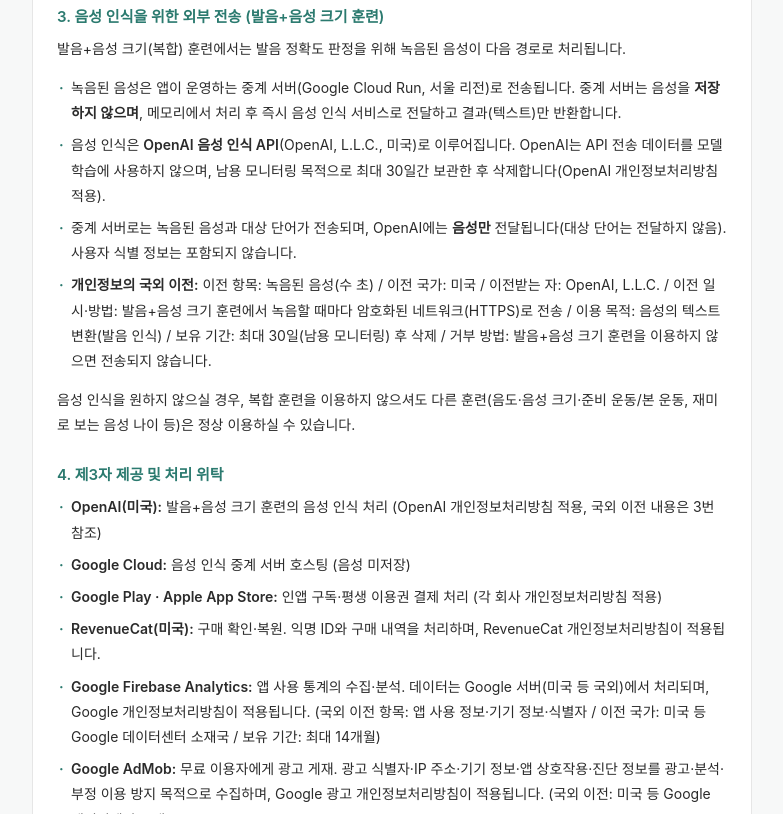
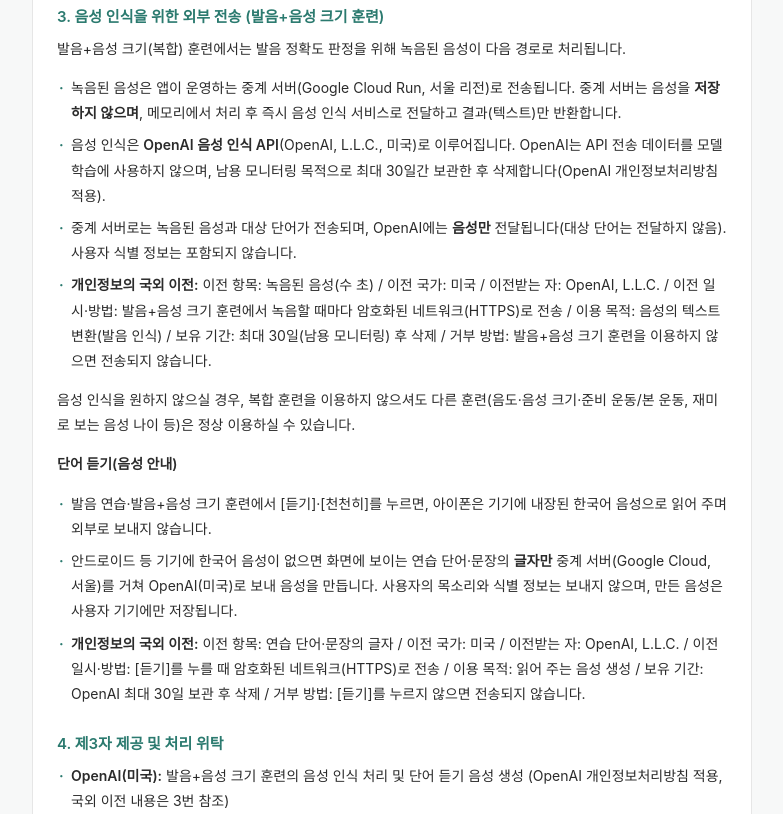
Before and after one commit to malhadaapp-lab/malhada-landing, a plain HTML site: page privacy.html in a window 1280 px wide. Shown: the part 1986-2800 px from the top of the page, without its empty margins (248-1031 px from the left). Drawn offline with Linux system fonts and the light colour scheme.

Commit message:
ko privacy: word listening (text-only to OpenAI via relay) incl. international transfer; last revised 2026-11-23
Co-Authored-By: Claude Opus 5.5 (1M context) <noreply@anthropic.com>

```diff
--- a/privacy.html
+++ b/privacy.html
@@ -90,7 +90,7 @@
     <div class="card">
       <header>
         <h1>개인정보처리방침</h1>
-        <div class="date">시행일: 2026년 6월 24일 · 최종 개정일: 2026년 11월 12일</div>
+        <div class="date">시행일: 2026년 6월 24일 · 최종 개정일: 2026년 11월 23일</div>
         <a class="lang-link" href="./en/privacy.html" lang="en" hreflang="en">English: Privacy Policy</a>
         <a class="lang-link" href="./ja/privacy.html" lang="ja" hreflang="ja">日本語：プライバシーポリシー</a>
       </header>
@@ -138,10 +138,16 @@
         <li><b>개인정보의 국외 이전:</b> 이전 항목: 녹음된 음성(수 초) / 이전 국가: 미국 / 이전받는 자: OpenAI, L.L.C. / 이전 일시·방법: 발음+음성 크기 훈련에서 녹음할 때마다 암호화된 네트워크(HTTPS)로 전송 / 이용 목적: 음성의 텍스트 변환(발음 인식) / 보유 기간: 최대 30일(남용 모니터링) 후 삭제 / 거부 방법: 발음+음성 크기 훈련을 이용하지 않으면 전송되지 않습니다.</li>
       </ul>
       <p>음성 인식을 원하지 않으실 경우, 복합 훈련을 이용하지 않으셔도 다른 훈련(음도·음성 크기·준비 운동/본 운동, 재미로 보는 음성 나이 등)은 정상 이용하실 수 있습니다.</p>
+      <p><b>단어 듣기(음성 안내)</b></p>
+      <ul>
+        <li>발음 연습·발음+음성 크기 훈련에서 [듣기]·[천천히]를 누르면, 아이폰은 기기에 내장된 한국어 음성으로 읽어 주며 외부로 보내지 않습니다.</li>
+        <li>안드로이드 등 기기에 한국어 음성이 없으면 화면에 보이는 연습 단어·문장의 <b>글자만</b> 중계 서버(Google Cloud, 서울)를 거쳐 OpenAI(미국)로 보내 음성을 만듭니다. 사용자의 목소리와 식별 정보는 보내지 않으며, 만든 음성은 사용자 기기에만 저장됩니다.</li>
+        <li><b>개인정보의 국외 이전:</b> 이전 항목: 연습 단어·문장의 글자 / 이전 국가: 미국 / 이전받는 자: OpenAI, L.L.C. / 이전 일시·방법: [듣기]를 누를 때 암호화된 네트워크(HTTPS)로 전송 / 이용 목적: 읽어 주는 음성 생성 / 보유 기간: OpenAI 최대 30일 보관 후 삭제 / 거부 방법: [듣기]를 누르지 않으면 전송되지 않습니다.</li>
+      </ul>
 
       <h2>4. 제3자 제공 및 처리 위탁</h2>
       <ul>
-        <li><b>OpenAI(미국):</b> 발음+음성 크기 훈련의 음성 인식 처리 (OpenAI 개인정보처리방침 적용, 국외 이전 내용은 3번 참조)</li>
+        <li><b>OpenAI(미국):</b> 발음+음성 크기 훈련의 음성 인식 처리 및 단어 듣기 음성 생성 (OpenAI 개인정보처리방침 적용, 국외 이전 내용은 3번 참조)</li>
         <li><b>Google Cloud:</b> 음성 인식 중계 서버 호스팅 (음성 미저장)</li>
         <li><b>Google Play · Apple App Store:</b> 인앱 구독·평생 이용권 결제 처리 (각 회사 개인정보처리방침 적용)</li>
         <li><b>RevenueCat(미국):</b> 구매 확인·복원. 익명 ID와 구매 내역을 처리하며, RevenueCat 개인정보처리방침이 적용됩니다.</li>
```
